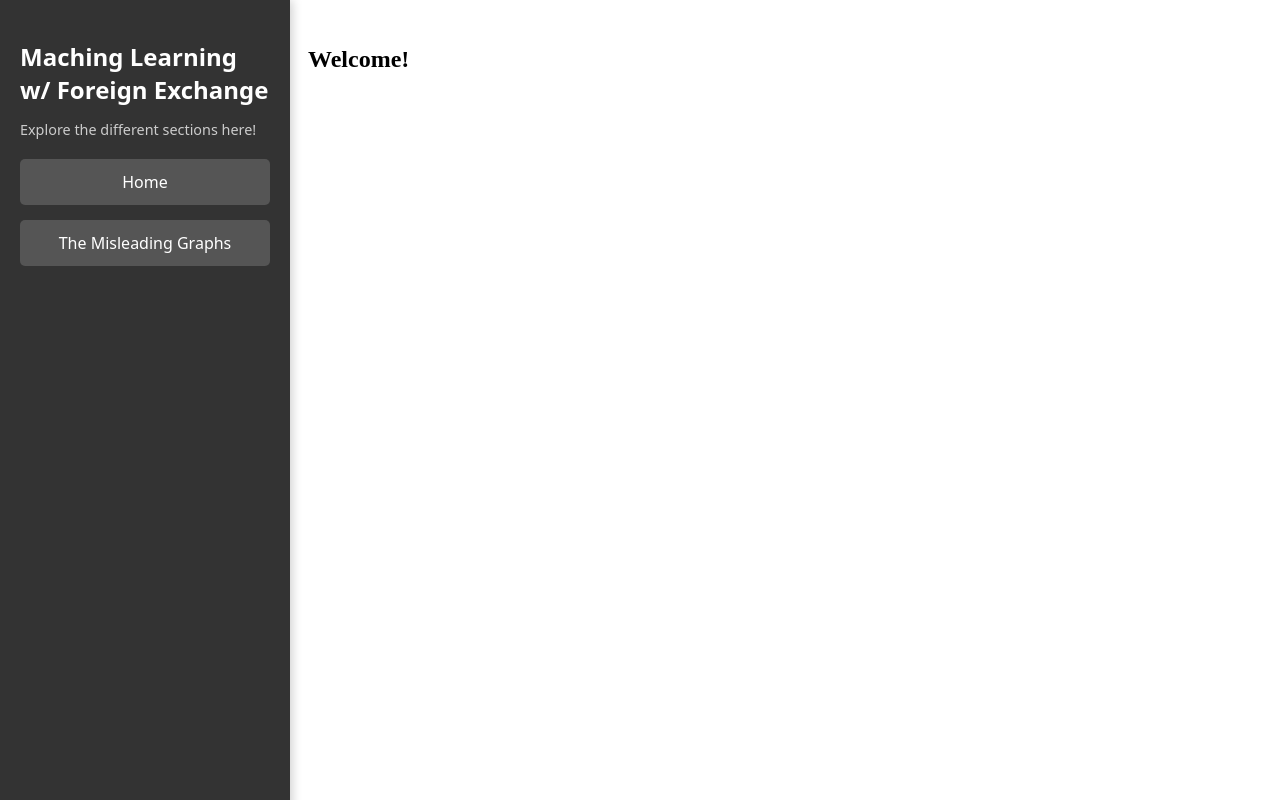
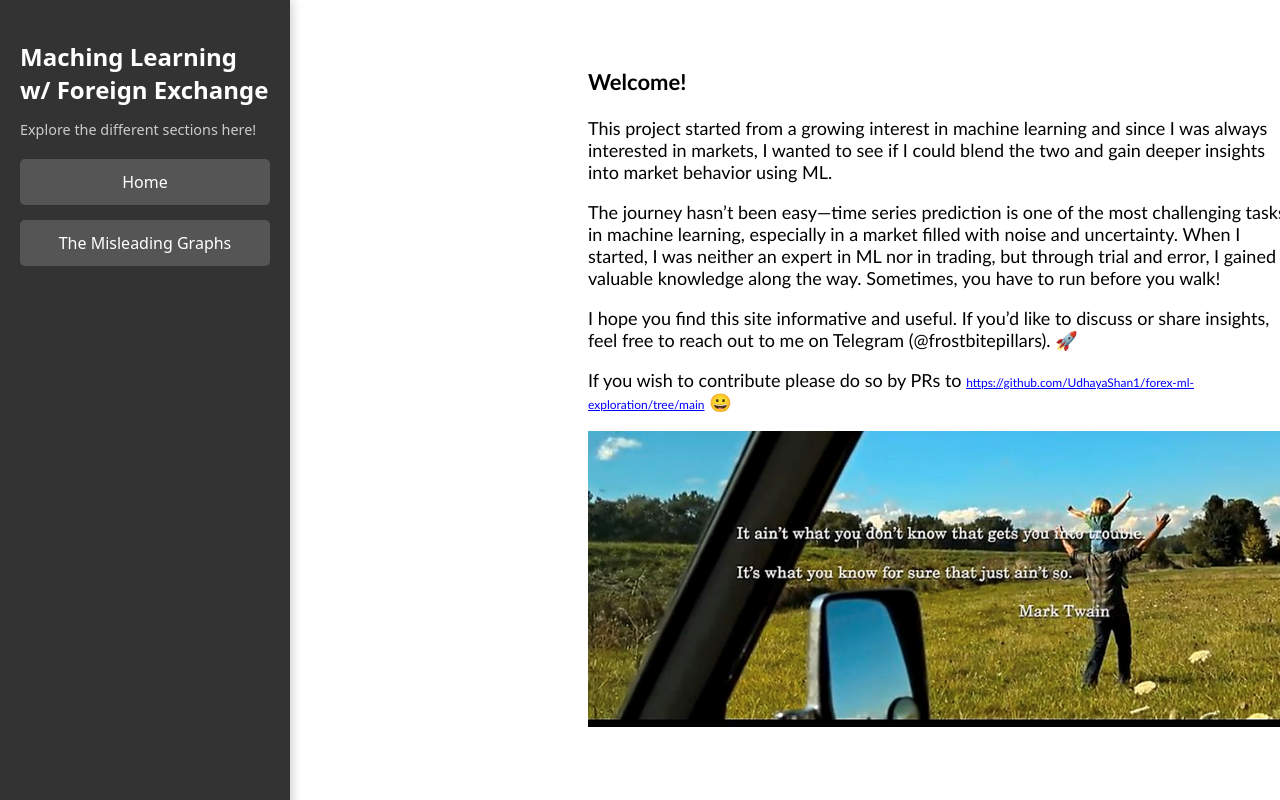
Before and after one commit to UdhayaShan1/forex-ml-exploration, a React (Vite) app in the folder website/forex-ml/: page / in a window 1280 px wide. Shown: the top 800 px of the page. Built offline with nearby package versions, Linux system fonts and the light colour scheme.

Commit message:
Setup welcome page

```diff
--- a/website/forex-ml/src/pages/Home.jsx
+++ b/website/forex-ml/src/pages/Home.jsx
@@ -1,5 +1,62 @@
+import rehypeKatex from "rehype-katex";
+import "katex/dist/katex.min.css";
+import remarkMath from "remark-math";
+import remarkGfm from "remark-gfm";
+import rehypeRaw from "rehype-raw"
+import ReactMarkdown from "react-markdown";
+import { useState } from "react";
+import "/src/pages/MarkdownStyles.css"
+import { Prism as SyntaxHighlighter } from "react-syntax-highlighter";
+import { atomDark } from "react-syntax-highlighter/dist/esm/styles/prism"; // Choose your theme
+import { materialLight } from "react-syntax-highlighter/dist/esm/styles/prism";
+import { solarizedlight } from "react-syntax-highlighter/dist/esm/styles/prism";
+
 function Home() {
-    return <h2>Welcome!</h2>
+    const markdown = `
+
+### Welcome!
+
+This project started from a growing interest in machine learning and since I was always interested in markets,
+I wanted to see if I could blend the two and gain deeper insights into market behavior using ML.
+
+The journey hasn’t been easy—time series prediction is one of the most challenging tasks in machine learning, especially in a market filled with noise and uncertainty. When I started, I was neither an expert in ML nor in trading, but through trial and error, I gained valuable knowledge along the way. Sometimes, you have to run before you walk!
+
+I hope you find this site informative and useful. If you’d like to discuss or share insights, feel free to reach out to me on Telegram (@frostbitepillars). 🚀
+
+If you wish to contribute please do so by PRs to https://github.com/UdhayaShan1/forex-ml-exploration/tree/main 😀
+
+<img src="${import.meta.env.BASE_URL}images/the-big-short.png" alt="A very important quote" width="900px">
+
+    `;
+
+
+    return <div className="markdown-container">
+              <ReactMarkdown
+                  remarkPlugins={[remarkMath, remarkGfm]}
+                  rehypePlugins={[rehypeKatex, rehypeRaw]}
+                  components={{
+                      code({ node, inline, className, children, ...props }) {
+                          const match = /language-(\w+)/.exec(className || "");
+                          return !inline && match ? (
+                              <SyntaxHighlighter
+                                  style={atomDark} // You can change the theme
+                                  language={match[1]}
+                                  PreTag="div"
+                                  {...props}
+                              >
+                                  {String(children).replace(/\n$/, "")}
+                              </SyntaxHighlighter>
+                          ) : (
+                              <code className={className} {...props}>
+                                  {children}
+                              </code>
+                          );
+                      }
+                  }}
+              >
+                  {markdown}
+              </ReactMarkdown>
+          </div>
 }
 
 export default Home;
--- a/website/forex-ml/src/pages/MarkdownStyles.css
+++ b/website/forex-ml/src/pages/MarkdownStyles.css
@@ -2,12 +2,12 @@
     padding: 20px;
     max-width: 800px;
     margin-left: 260px;
-    font-size: 18px; /* ✅ Increases default font size */
+    font-size: 18px;
   }
 
   .markdown-container h1 {
     font-family: 'Gill Sans', 'Gill Sans MT', Calibri, 'Trebuchet MS', sans-serif;
-    font-size: 36px; /* ✅ Bigger headings */
+    font-size: 36px;
     font-weight: bold;
   }
 
@@ -25,27 +25,27 @@
 
   .markdown-container p {
     font-family: 'Gill Sans', 'Gill Sans MT', Calibri, 'Trebuchet MS', sans-serif;
-    font-size: 18px; /* ✅ Increases paragraph text size */
+    font-size: 18px;
   }
 
   .markdown-container img {
     max-width: 100%;
     height: auto;
     display: block;
-    margin: 0 auto; /* Centers the block image */
+    margin: 0 auto;
 }
 
 
 .markdown-container figure {
     font-size: 12px;
     font-family: 'Gill Sans', 'Gill Sans MT', Calibri, 'Trebuchet MS', sans-serif;
-    margin: 20px 0;  /* Reduce the margin (top and bottom: 20px, left and right: 0px) */
-    text-align: center; /* Ensures figcaption is centered */
+    margin: 20px 0;
+    text-align: center;
 }
 
 .markdown-container code {
     font-size: 16px;
-    color: #d63384; /* Pink color */
+    color: #d63384;
     padding: 2px 4px;
     border-radius: 4px;
     font-family: monospace;
```
Also changed, not shown: website/forex-ml/public/images/the-big-short.png (added).
